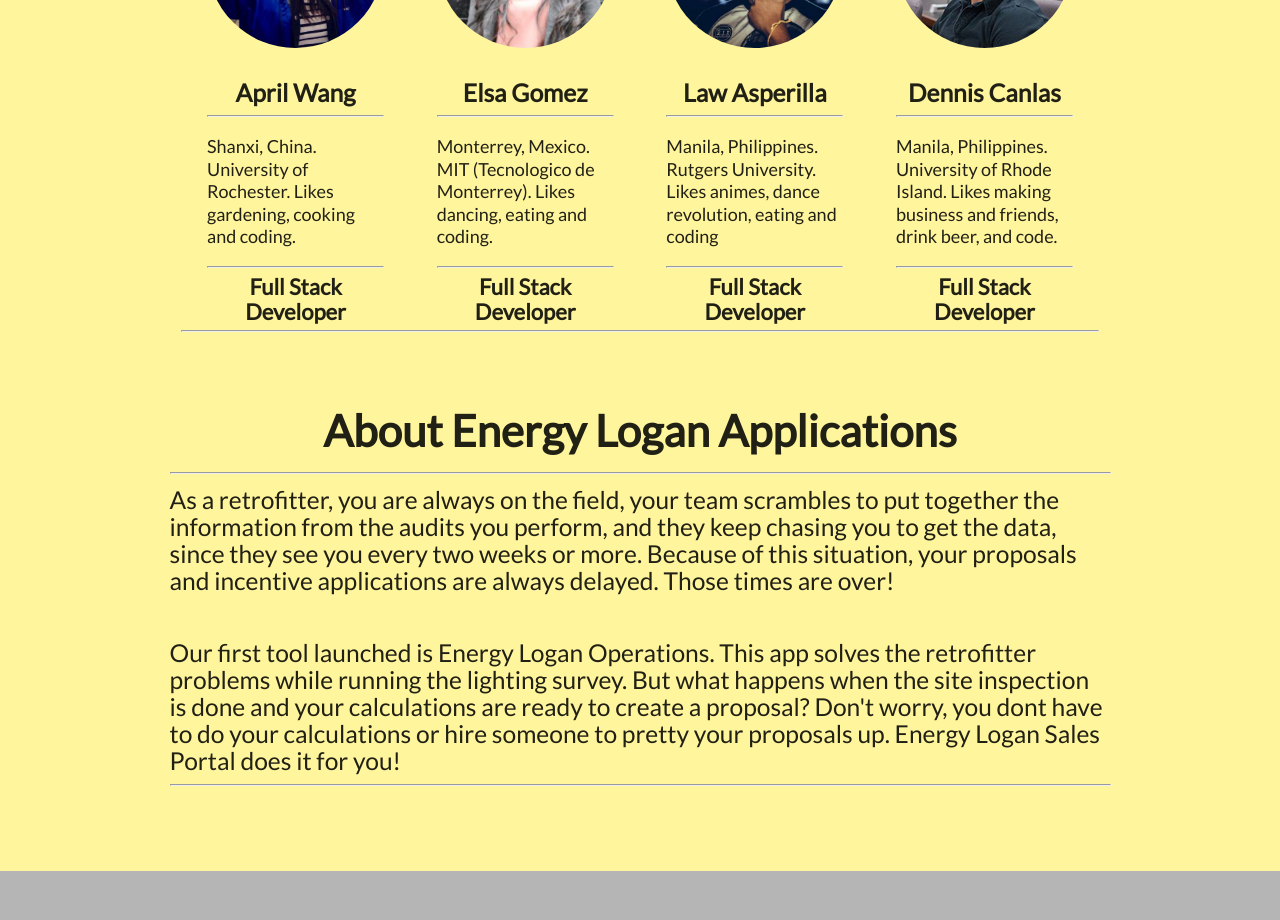
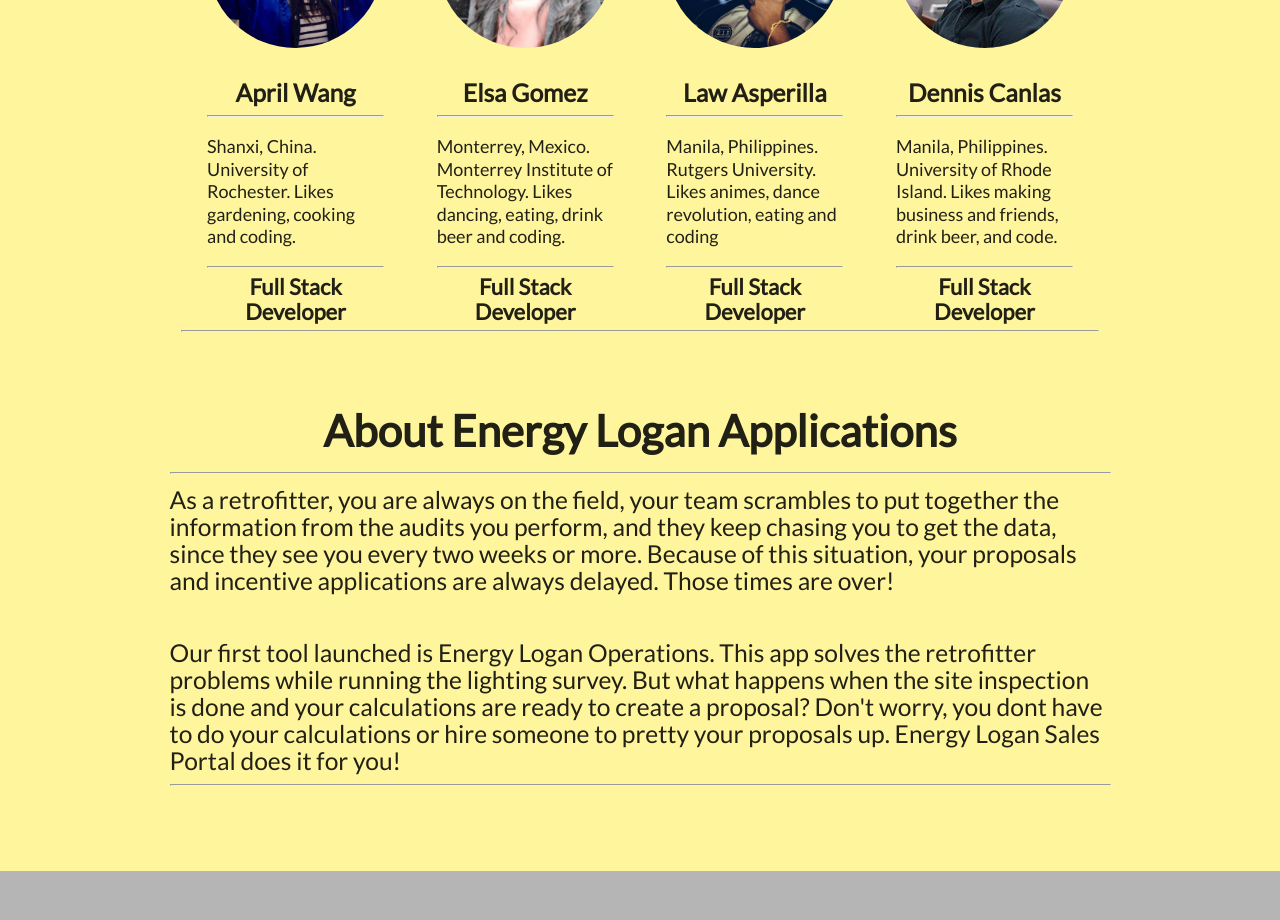
Before and after one commit to elsagomez/EnergyLoganWeb, a plain HTML site: page index.html in a window 1280 px wide. Shown: the part 1100-2020 px from the top of the page. Drawn offline with nearby package versions, Linux system fonts and the light colour scheme; a script that the page names is missing.

Commit message:
Muchos commits

```diff
--- a/index.html
+++ b/index.html
@@ -96,7 +96,7 @@
             </h2>
                         <h5 class="center"><b>Elsa Gomez</b></h5>
                         <hr>
-                        <p class="light">Monterrey, Mexico. MIT (Tecnologico de Monterrey). Likes dancing, eating and coding.</p>
+                        <p class="light">Monterrey, Mexico. Monterrey Institute of Technology. Likes dancing, eating, drink beer and coding.</p>
                         <hr>
                         <h6 class="center"><b>Full Stack Developer</b></h6>
                     </div>
```
